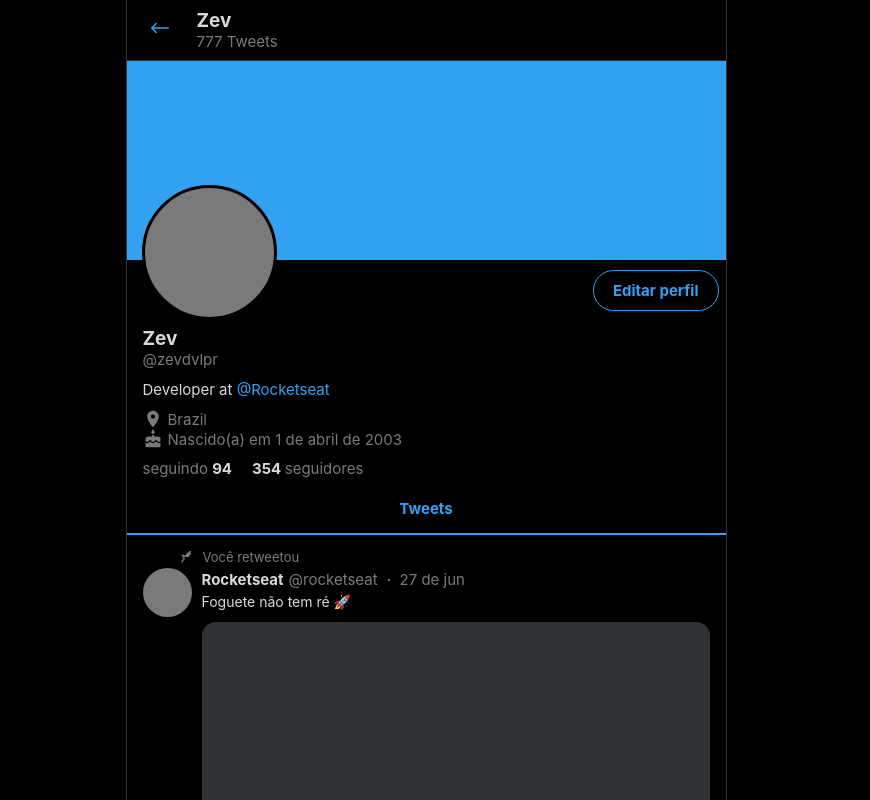
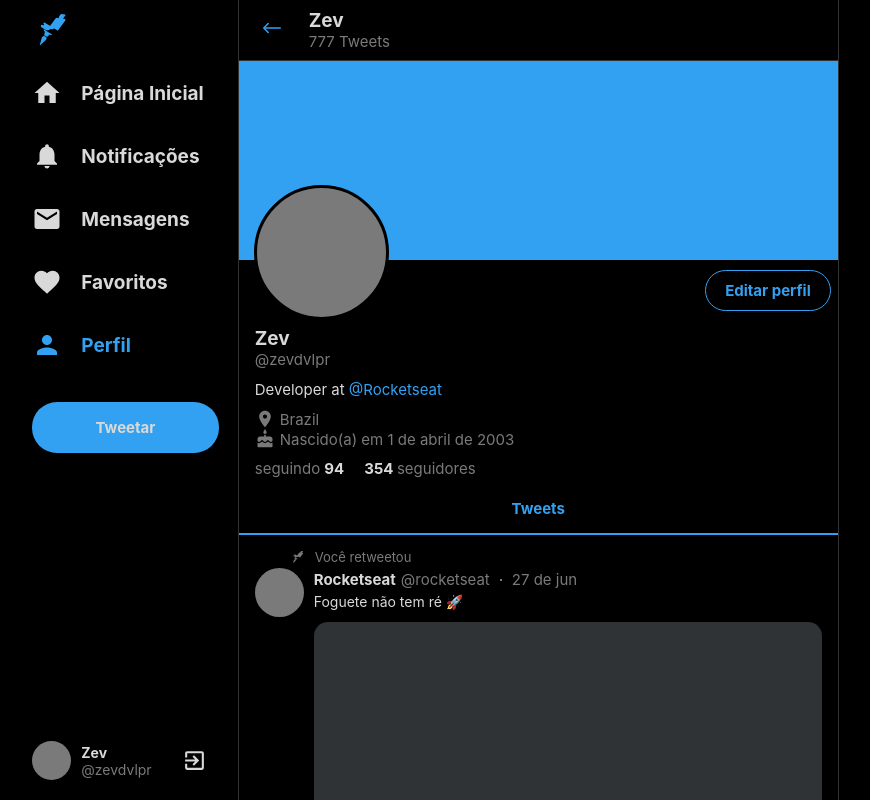
Before and after one commit to izakdvlpr/twitter-clone, a Next.js app: page / in a window 1280 px wide. Shown: the top 800 px of the page, without its empty margins (214-1084 px from the left). Built offline with nearby package versions, Linux system fonts and the light colour scheme.

Commit message:
create menubar component

```diff
--- /dev/null
+++ b/src/components/MenuBar/index.tsx
@@ -0,0 +1,71 @@
+import React from 'react';
+
+import Button from "@components/Button";
+
+import {
+  Container,
+  Topside,
+  Logo,
+  MenuButton,
+  HomeIcon,
+  BellIcon,
+  EmailIcon,
+  FavoriteIcon,
+  ProfileIcon,
+  Botside,
+  Avatar,
+  ProfileData,
+  ExitIcon
+} from './styles';
+
+const MenuBar: React.FC = () => {
+  return (
+    <Container>
+      <Topside>
+        <Logo />
+
+        <MenuButton>
+          <HomeIcon />
+          <span>Página Inicial</span>
+        </MenuButton>
+
+        <MenuButton>
+          <BellIcon />
+          <span>Notificações</span>
+        </MenuButton>
+
+        <MenuButton>
+          <EmailIcon />
+          <span>Mensagens</span>
+        </MenuButton>
+
+        <MenuButton>
+          <FavoriteIcon />
+          <span>Favoritos</span>
+        </MenuButton>
+
+        <MenuButton className="active">
+          <ProfileIcon />
+          <span>Perfil</span>
+        </MenuButton>
+
+        <Button>
+          <span>Tweetar</span>
+        </Button>
+      </Topside>
+
+      <Botside>
+        <Avatar />
+
+        <ProfileData>
+          <strong>Zev</strong>
+          <span>@zevdvlpr</span>
+        </ProfileData>
+
+        <ExitIcon />
+      </Botside>
+    </Container>
+  );
+};
+
+export default MenuBar;
--- /dev/null
+++ b/src/components/MenuBar/styles.ts
@@ -0,0 +1,195 @@
+import styled, { css } from 'styled-components';
+
+import colors from '@styles/colors';
+import {
+  Home,
+  Notifications,
+  Email,
+  Favorite,
+  Person,
+  ExitToApp,
+  Rocketseat,
+} from '@styles/icons';
+
+export const Container = styled.div`
+  display: none;
+
+  @media (min-width: 500px) {
+    display: flex;
+    flex-direction: column;
+    justify-content: space-between;
+
+    position: sticky;
+    top: 0;
+    left: 0;
+
+    padding: 9px 19px 20px;
+
+    max-height: 100vh;
+    overflow-y: autu;
+  }
+`;
+
+export const Topside = styled.div`
+  display: flex;
+  flex-direction: column;
+  align-items: center;
+
+  @media (min-width: 1280px) {
+    align-items: flex-start;
+  }
+`;
+
+export const Logo = styled(Rocketseat)`
+  width: 41px;
+  height: 41px;
+
+  > path {
+    fill: ${colors.twitter};
+  }
+
+  margin-bottom: 20px;
+`;
+
+export const MenuButton = styled.button`
+  display: flex;
+  align-items: center;
+  flex-shrink: 0;
+
+  > span {
+    display: none;
+  }
+
+  @media (min-width: 1280px) {
+    > span {
+      display: inline;
+      margin-left: 19px;
+      font-weight: bold;
+      font-size: 19px;
+    }
+
+    padding-right: 15px;
+  }
+
+  padding: 8.25px 0;
+  outline: 0;
+
+  & + button {
+    margin-top: 16.5px;
+  }
+
+  & + button:last-child {
+    margin-top: 33px;
+    width: 40px;
+    height: 40px;
+
+    > span {
+      display: none;
+    }
+
+    @media (min-width: 1280px) {
+      width: 100%;
+      height: unset;
+
+      > span {
+        display: inline;
+      }
+    }
+  }
+
+  cursor: pointer;
+  border-radius: 25px;
+
+  &:hover {
+    background: ${colors.twitterDarkHover};
+  }
+
+  &:hover,
+  &.active {
+    span,
+    svg {
+      color: ${colors.twitter};
+      fill: ${colors.twitter};
+    }
+  }
+`;
+
+const iconCSS = css`
+  flex-shrink: 0;
+
+  width: 30px;
+  height: 30px;
+  color: ${colors.white};
+`;
+
+export const HomeIcon = styled(Home)`
+  ${iconCSS}
+`;
+
+export const BellIcon = styled(Notifications)`
+  ${iconCSS}
+`;
+
+export const EmailIcon = styled(Email)`
+  ${iconCSS}
+`;
+
+export const FavoriteIcon = styled(Favorite)`
+  ${iconCSS}
+`;
+
+export const ProfileIcon = styled(Person)`
+  ${iconCSS}
+`;
+
+export const Botside = styled.div`
+  margin-top: 20px;
+
+  display: flex;
+  align-items: center;
+`;
+
+export const Avatar = styled.div`
+  width: 39px;
+  height: 39px;
+
+  flex-shrink: 0;
+
+  border-radius: 50%;
+  background-color: ${colors.gray};
+`;
+
+export const ProfileData = styled.div`
+  display: none;
+
+  @media (min-width: 1280px) {
+    display: flex;
+    flex-direction: column;
+
+    margin-left: 10px;
+    font-size: 14px;
+
+    > span {
+      color: ${colors.gray};
+    }
+  }
+`;
+
+export const ExitIcon = styled(ExitToApp)`
+  display: none;
+
+  @media (min-width: 1280px) {
+    display: inline-block;
+    width: 25px;
+    height: 25px;
+    color: var(--white);
+    margin-left: 30px;
+    cursor: pointer;
+
+    &:hover {
+      > path {
+        color: ${colors.like};
+      }
+    }
+  }
+`;
--- a/src/pages/home/index.tsx
+++ b/src/pages/home/index.tsx
@@ -1,6 +1,7 @@
 import React from 'react';
 import Layout from '@layout';
 
+import MenuBar from '@components/MenuBar';
 import Main from '@components/Main';
 
 import { Container, Wrapper } from '@styles/pages/home';
@@ -9,7 +10,7 @@
   <Layout>
     <Container>
       <Wrapper>
-        {/* <MenuBar /> */}
+        <MenuBar />
         <Main />
         {/* <SideBar /> */}
       </Wrapper>
--- a/tsconfig.json
+++ b/tsconfig.json
@@ -4,7 +4,7 @@
     "alwaysStrict": true,
     "esModuleInterop": true,
     "forceConsistentCasingInFileNames": true,
-    "isolatedModules": false,
+    "isolatedModules": true,
     "jsx": "preserve",
     "lib": [
       "dom",
```
